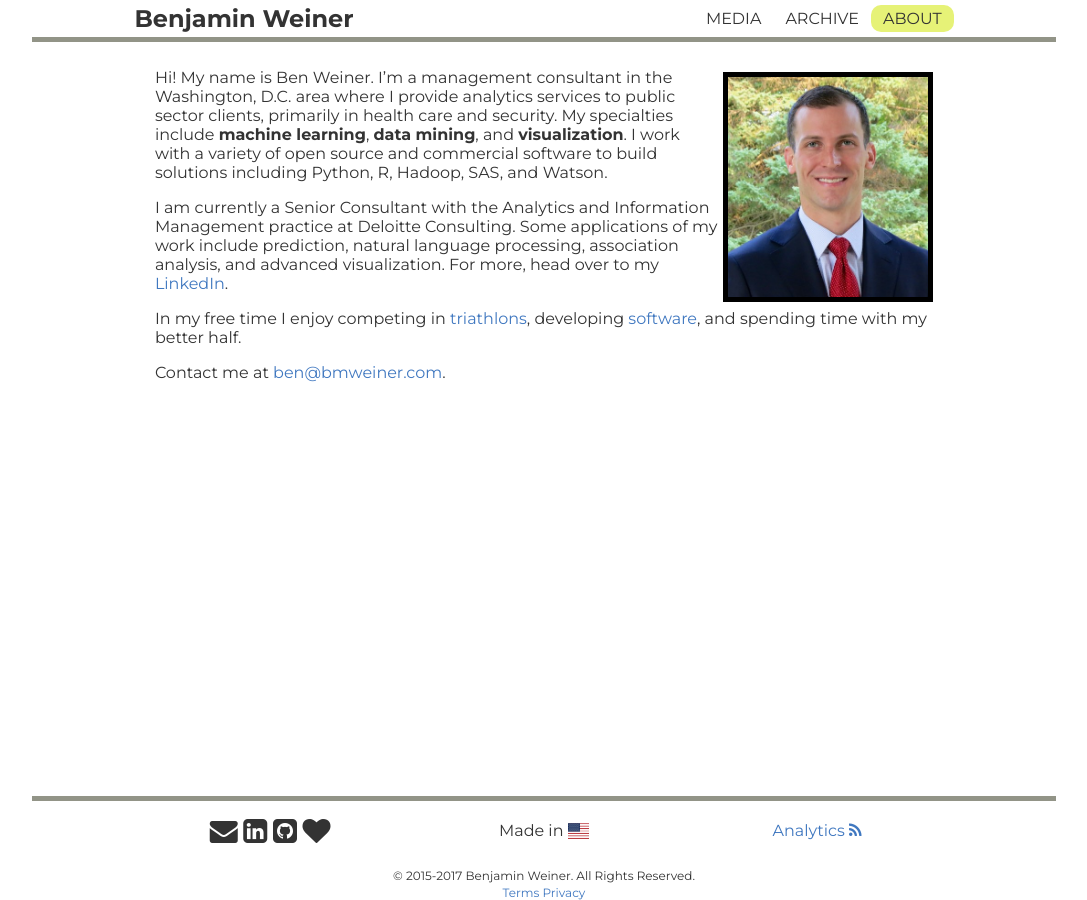
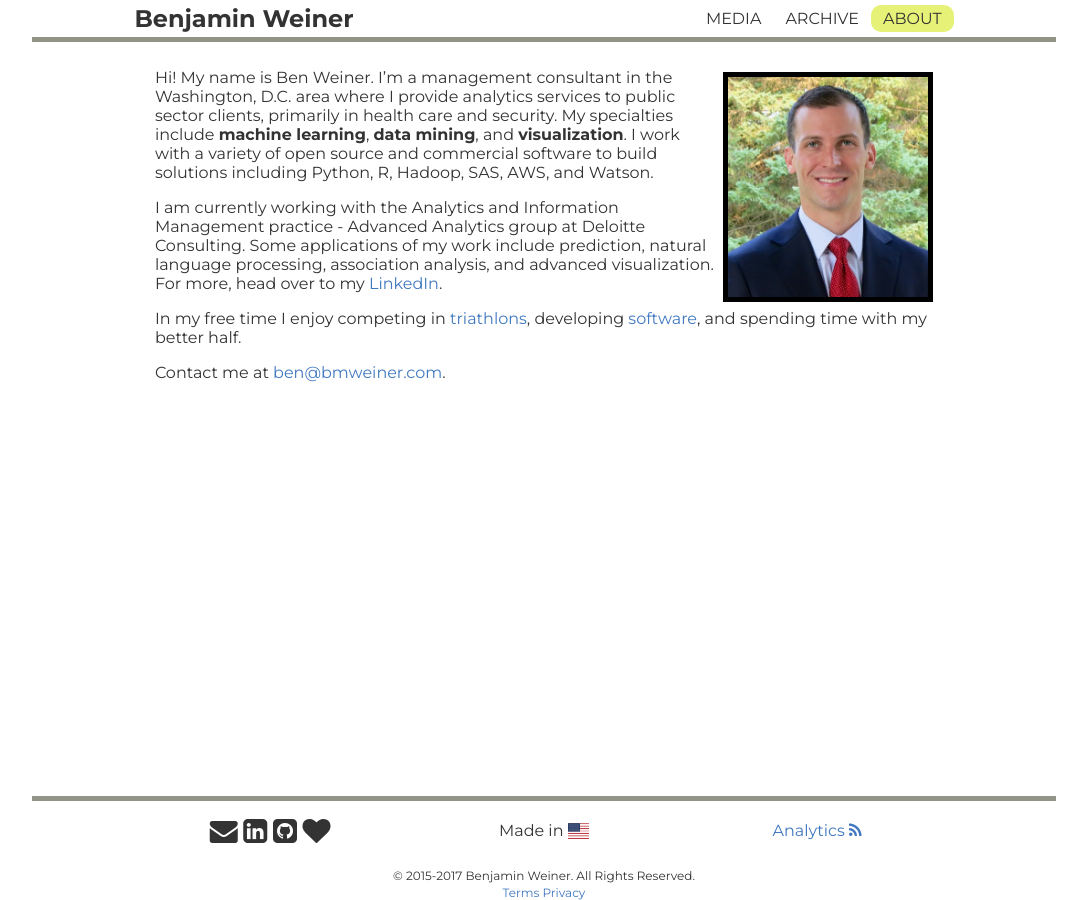
Before and after one commit to bmweiner/bmweiner.github.io, a Jekyll site: the page built from about.html, in a window 1280 px wide. Shown: the whole page, without its empty margins (96-1183 px from the left). Built offline with Jekyll 4.4.1, drawn with Linux system fonts in a browser that asks for light colours.

Commit message:
Revised position details.

```diff
--- a/_includes/bio.md
+++ b/_includes/bio.md
@@ -3,16 +3,18 @@ area where I provide analytics services to public sector clients,
 primarily in health care and security. My specialties include **machine
 learning**, **data mining**, and **visualization**. I work with a variety of
 open source and commercial software to build solutions including Python, R,
-Hadoop, SAS, and Watson.
+Hadoop, SAS, AWS, and Watson.
 
-I am currently a Senior Consultant with the Analytics and Information Management
-practice at Deloitte Consulting. Some applications of my work include
-prediction, natural language processing, association analysis, and advanced
-visualization. For more, head over to my
-[LinkedIn](https://www.linkedin.com/in/bmweiner).
+I am currently working with the Analytics and Information Management practice -
+Advanced Analytics group at Deloitte Consulting. Some applications of my work
+include prediction, natural language processing, association analysis, and
+advanced visualization. For more, head over to my [LinkedIn][linkedin].
 
-In my free time I enjoy competing in
-[triathlons](https://www.strava.com/athletes/bmweiner), developing
-[software](https://github.com/bmweiner), and spending time with my better half.
+In my free time I enjoy competing in [triathlons][strava], developing
+[software][github], and spending time with my better half.
 
 Contact me at <{{ site.email }}>.
+
+[linkedin]: https://www.linkedin.com/in/bmweiner
+[strava]: https://www.strava.com/athletes/bmweiner
+[github]: https://github.com/bmweiner
```
